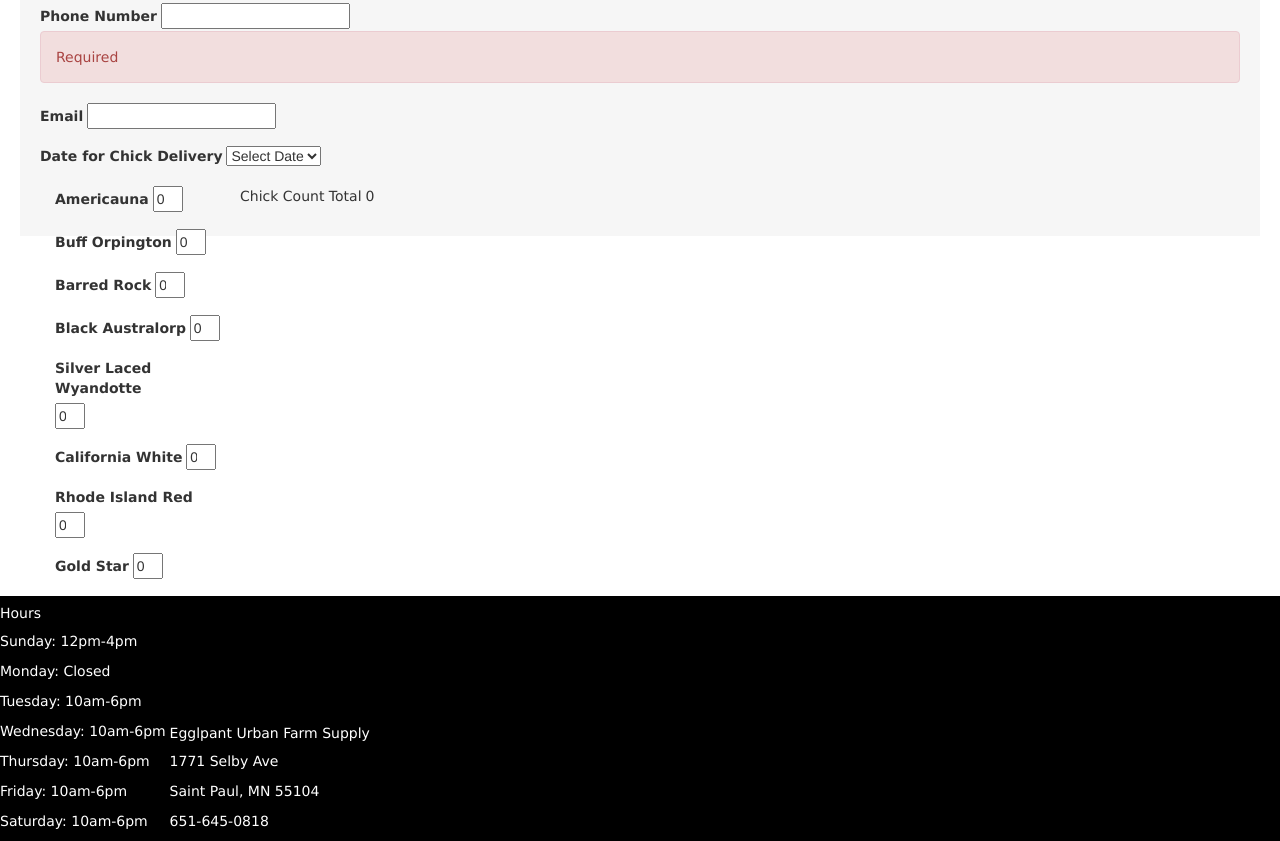
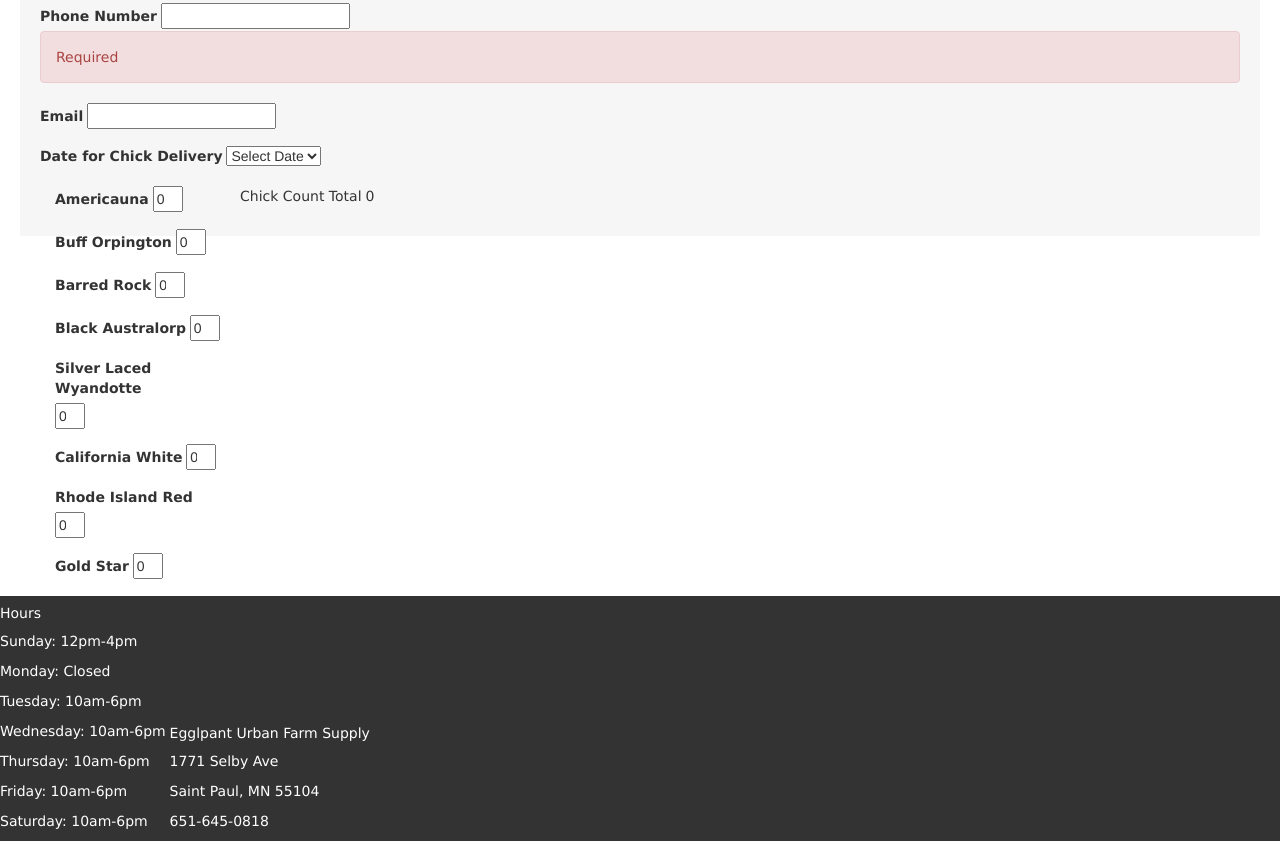
Before and after one commit to rondeo/eggplant_chickens, a website: page client/views/index.html in a window 1280 px wide. Shown: the part 400-1241 px from the top of the page. Drawn offline with Linux system fonts and the light colour scheme; files that its build step writes are made by us from their sources; no server answers; files whose address does not match are found by name.

Commit message:
cleanup useless bits

```diff
--- a/client/scripts/controllers/admin.js
+++ b/client/scripts/controllers/admin.js
@@ -92,10 +92,6 @@ mainApp.controller('AdminController', ['$scope', '$http', function($scope, $http
     })
   }
 
-
-
-
-
   // *********
   // ACTIVATE ORDER DATE
   // *********
--- a/client/styles/stylesheet.css
+++ b/client/styles/stylesheet.css
@@ -24,19 +24,12 @@
   width: 1500px;
   margin: 0;
 }
-
-/*.form-item label, .form-item input, .form-item p{
-  display: inline-block;
-  padding: 5px;
-  margin: 5px;
-}*/
-
 .chick-total p{
   display: inline-block;
 }
 
 footer {
-  background-color: #000000;
+  background-color: #333;
   clear: left;
 }
 
--- a/server/public/assets/styles/stylesheet.css
+++ b/server/public/assets/styles/stylesheet.css
@@ -24,19 +24,12 @@
   width: 1500px;
   margin: 0;
 }
-
-/*.form-item label, .form-item input, .form-item p{
-  display: inline-block;
-  padding: 5px;
-  margin: 5px;
-}*/
-
 .chick-total p{
   display: inline-block;
 }
 
 footer {
-  background-color: #000000;
+  background-color: #333;
   clear: left;
 }
 
```
Also changed, not shown: client/views/routes/chicktips.html (deleted, +0 -1 lines), 1 other file.
